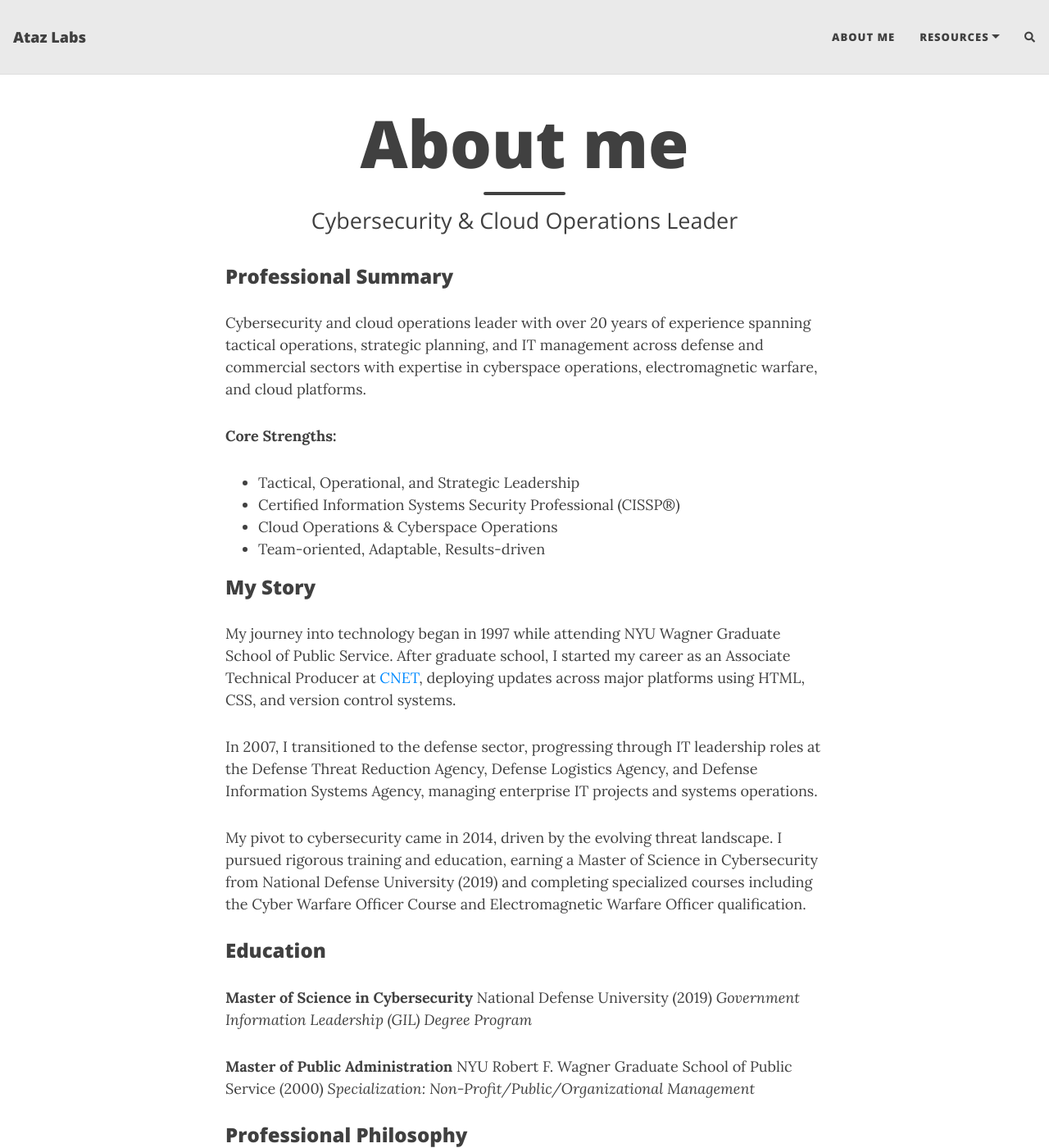
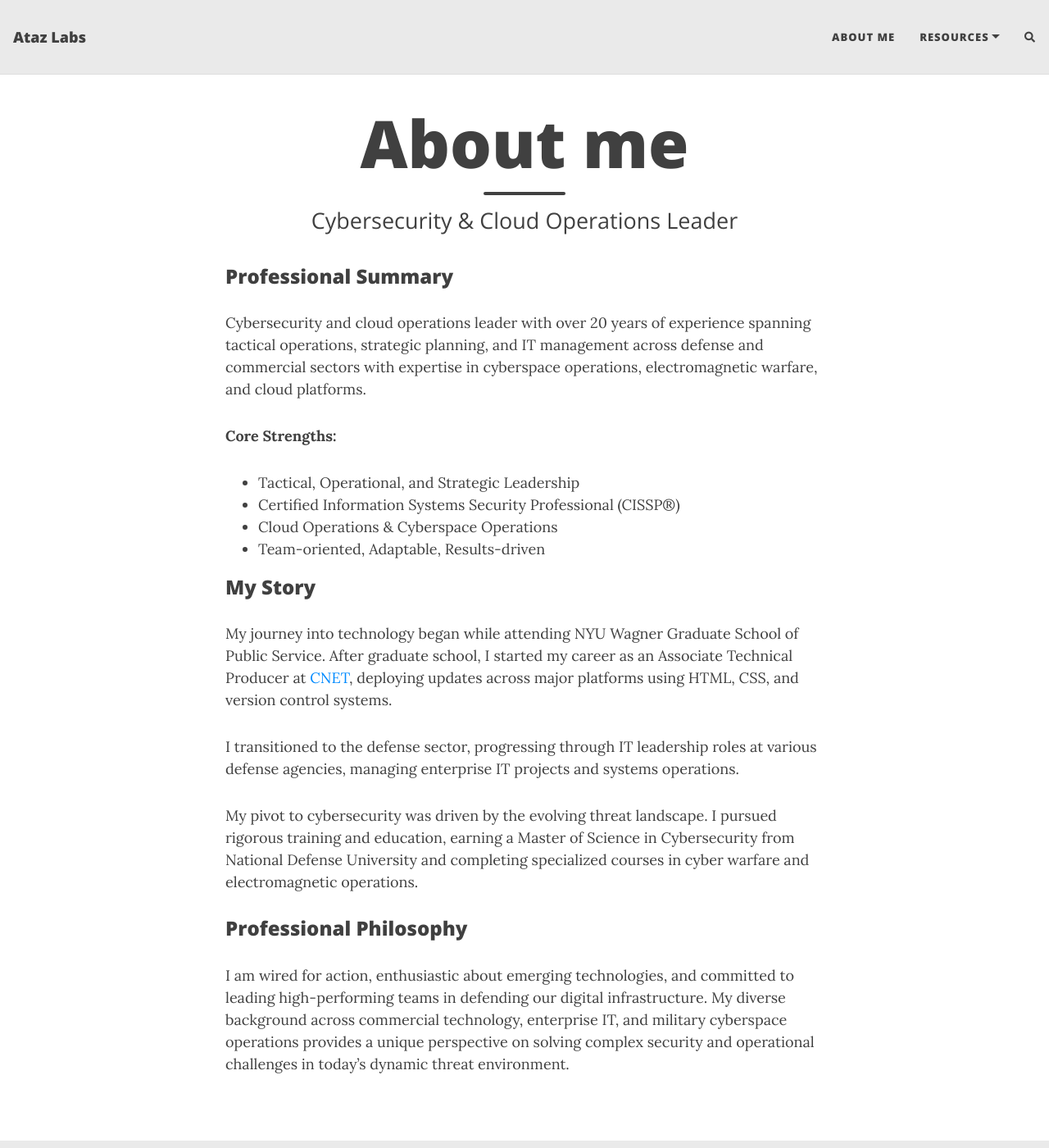
Before and after one commit to atakuzi/atakuzi.github.io, a Jekyll site: the page built from aboutme.md, in a window 1280 px wide and 1400 px high. Shown: the whole window at 82% size. Built offline with Jekyll 4.4.1, drawn with Linux system fonts in a browser that asks for light colours; nearby versions of some CDN libraries; comment, search, counter and statistics services are not loaded.

```diff
--- a/aboutme.md
+++ b/aboutme.md
@@ -14,21 +14,12 @@ Cybersecurity and cloud operations leader with over 20 years of experience spann
 - Team-oriented, Adaptable, Results-driven
 
 ### My Story
-My journey into technology began in 1997 while attending NYU Wagner Graduate School of Public Service. After graduate school, I started my career as an Associate Technical Producer at [CNET](https://www.cnet.com/ "CNET"), deploying updates across major platforms using HTML, CSS, and version control systems.
+My journey into technology began while attending NYU Wagner Graduate School of Public Service. After graduate school, I started my career as an Associate Technical Producer at [CNET](https://www.cnet.com/ "CNET"), deploying updates across major platforms using HTML, CSS, and version control systems.
 
-In 2007, I transitioned to the defense sector, progressing through IT leadership roles at the Defense Threat Reduction Agency, Defense Logistics Agency, and Defense Information Systems Agency, managing enterprise IT projects and systems operations.
+I transitioned to the defense sector, progressing through IT leadership roles at various defense agencies, managing enterprise IT projects and systems operations.
 
-My pivot to cybersecurity came in 2014, driven by the evolving threat landscape. I pursued rigorous training and education, earning a Master of Science in Cybersecurity from National Defense University (2019) and completing specialized courses including the Cyber Warfare Officer Course and Electromagnetic Warfare Officer qualification.
+My pivot to cybersecurity was driven by the evolving threat landscape. I pursued rigorous training and education, earning a Master of Science in Cybersecurity from National Defense University and completing specialized courses in cyber warfare and electromagnetic operations.
 
-### Education
-
-**Master of Science in Cybersecurity**
-National Defense University (2019)
-*Government Information Leadership (GIL) Degree Program*
-
-**Master of Public Administration**
-NYU Robert F. Wagner Graduate School of Public Service (2000)
-*Specialization: Non-Profit/Public/Organizational Management*
 
 
 ### Professional Philosophy
```
